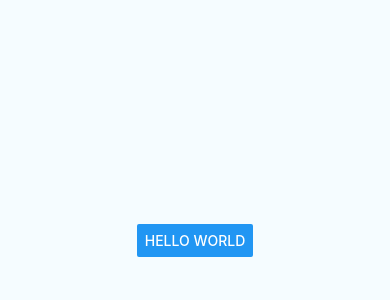
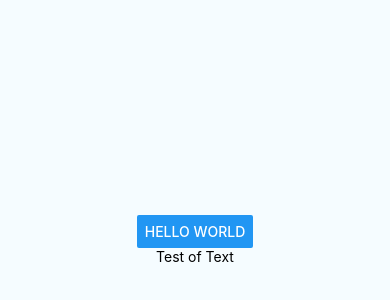
Before and after one commit to EmoryEVM/HackATLApp, a React Native app: screen / in a window 390 px wide. Shown: the part 182-482 px from the top of the page. Built offline with nearby package versions, Linux system fonts and the light colour scheme.

Commit message:
Test updates to the main screen

```diff
--- a/App.js
+++ b/App.js
@@ -11,7 +11,7 @@ import {name as appName} from './app.json';
 import {Button, AppRegistry, Platform, StyleSheet, Text, View} from 'react-native';
 
 const instructions = Platform.select({
-  ios: 'Press Cmd+R to reload,\n' + 'Cmd+D or shake for dev menu',
+  ios: 'Press Cmd+R to reload,\n' + 'Cmd+  D or shake for dev menu',
   android:
     'Double tap R on your keyboard to reload,\n' +
     'Shake or press menu button for dev menu',
@@ -27,6 +27,7 @@ export default class App extends Component {
           // }
         >
         </Button>
+        <Text> Test of Text </Text>
       </View>
     );
   }
```
